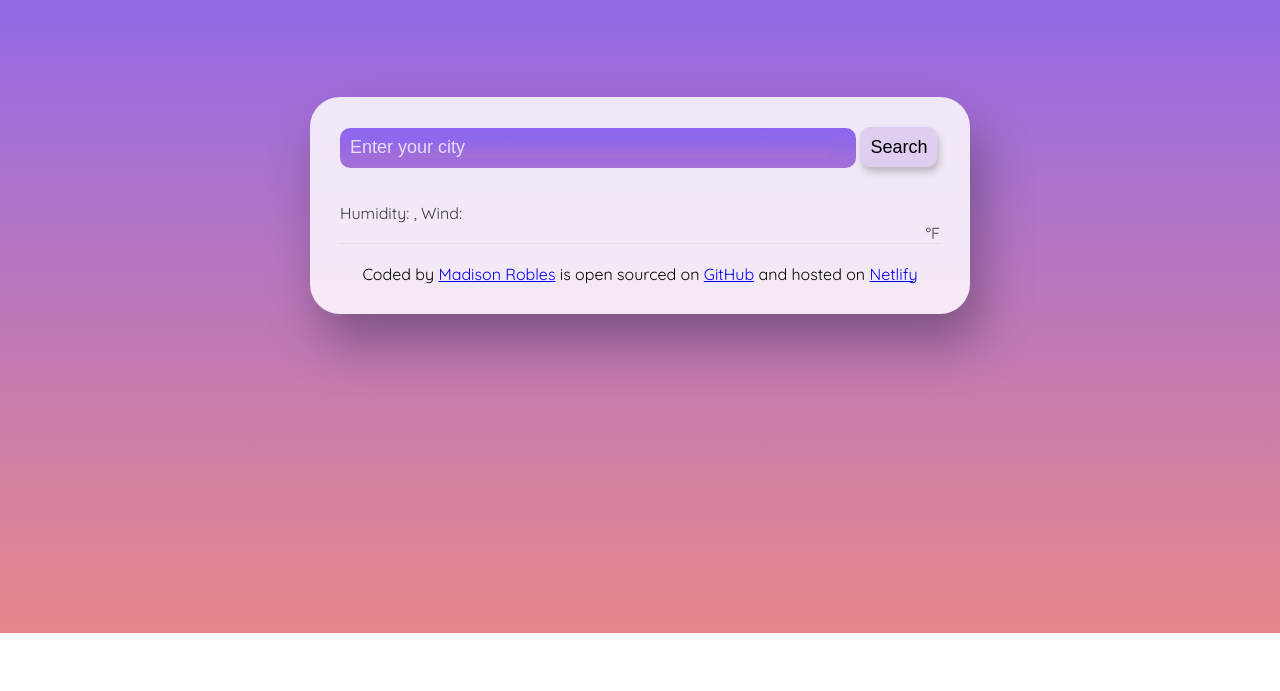
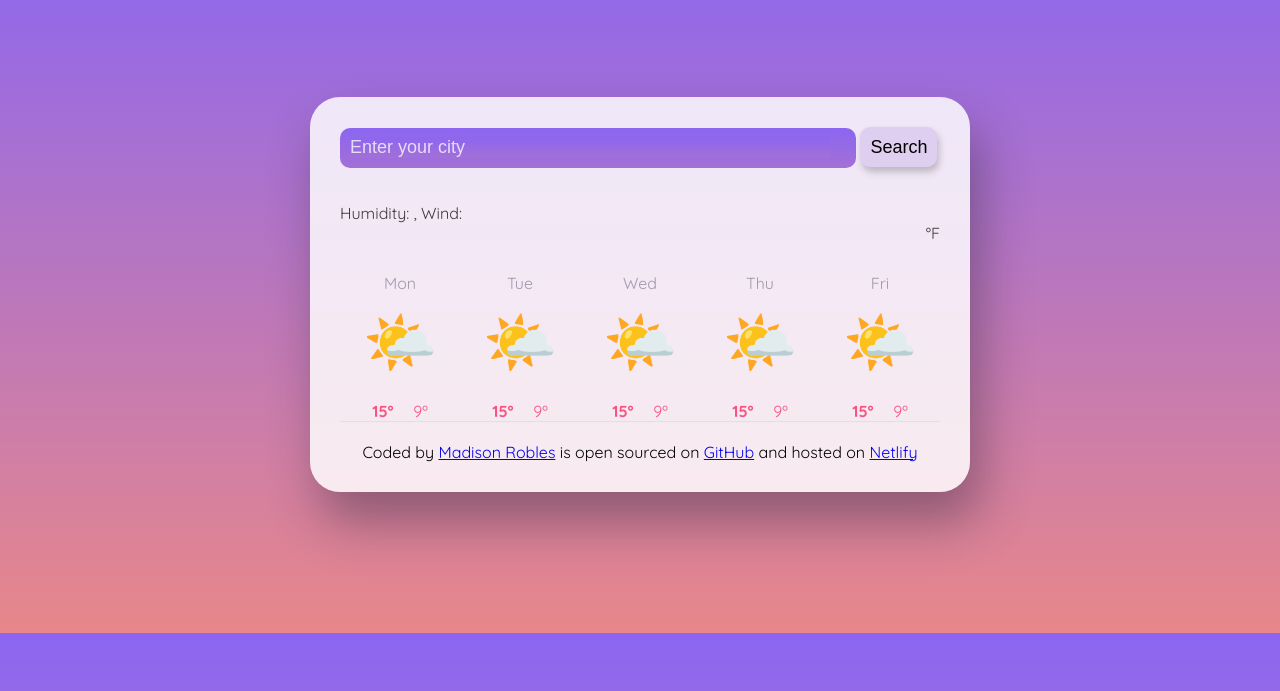
Before and after one commit to mrsmrobles/RoblesForecast, a plain HTML site: page index.html in a window 1280 px wide. Shown: the part 67-758 px from the top of the page. Drawn offline with nearby package versions, Linux system fonts and the light colour scheme; no server answers.

Commit message:
Added html for forecast section with dummy data and styled with css

```diff
--- a/index.html
+++ b/index.html
@@ -14,8 +14,8 @@
     <script src="https://unpkg.com/axios/dist/axios.min.js"></script>
   </head>
   <body>
-    <main>
-      <header>
+
+      <section>
         <img
           id="logo"
           src="/images/Blue Complex Cloud Logo.png"
@@ -23,9 +23,9 @@
         logo"
           ;
         />
-      </header>
+      </section>
       <div id="application">
-        <section>
+        <header>
           <form id="search-form">
             <input
               class="city"
@@ -36,7 +36,8 @@
             />
             <input class="search-button" type="submit" value="Search" />
           </form>
-        </section>
+        </header>
+      <main>
         <div class="current-weather">
           <div class="current-conditions">
             <h1 id="city-heading"></h1>
@@ -48,10 +49,61 @@
             </p>
           </div>
           <div class="current-temp-container">
-            <div id="icon">
-            </div>
+            <div id="icon"></div>
             <div id="current-temp"></div>
             <div class="temp-unit">°F</div>
+          </div>
+        </div>
+        <div class="weather-forecast">
+          <div class="weather-forecast-day">
+            <div class="weather-forecast-date">Mon</div>
+            <div class="weather-forecast-icon">🌤️</div>
+            <div class="weather-forecast-temperatures">
+              <div class="weather-forecast-temperature">
+                <strong>15º</strong>
+              </div>
+              <div class="weather-forecast-temperature">9º</div>
+            </div>
+          </div>
+          <div class="weather-forecast-day">
+            <div class="weather-forecast-date">Tue</div>
+            <div class="weather-forecast-icon">🌤️</div>
+            <div class="weather-forecast-temperatures">
+              <div class="weather-forecast-temperature">
+                <strong>15º</strong>
+              </div>
+              <div class="weather-forecast-temperature">9º</div>
+            </div>
+          </div>
+          <div class="weather-forecast-day">
+            <div class="weather-forecast-date">Wed</div>
+            <div class="weather-forecast-icon">🌤️</div>
+            <div class="weather-forecast-temperatures">
+              <div class="weather-forecast-temperature">
+                <strong>15º</strong>
+              </div>
+              <div class="weather-forecast-temperature">9º</div>
+            </div>
+          </div>
+          <div class="weather-forecast-day">
+            <div class="weather-forecast-date">Thu</div>
+            <div class="weather-forecast-icon">🌤️</div>
+            <div class="weather-forecast-temperatures">
+              <div class="weather-forecast-temperature">
+                <strong>15º</strong>
+              </div>
+              <div class="weather-forecast-temperature">9º</div>
+            </div>
+          </div>
+          <div class="weather-forecast-day">
+            <div class="weather-forecast-date">Fri</div>
+            <div class="weather-forecast-icon">🌤️</div>
+            <div class="weather-forecast-temperatures">
+              <div class="weather-forecast-temperature">
+                <strong>15º</strong>
+              </div>
+              <div class="weather-forecast-temperature">9º</div>
+            </div>
           </div>
         </div>
         <footer>
--- a/src/style.css
+++ b/src/style.css
@@ -1,7 +1,5 @@
 body {
   margin: 0;
-}
-main {
   background: linear-gradient(
     0deg,
     rgb(232, 135, 138) 0%,
@@ -10,6 +8,7 @@ main {
   height: 700px;
   margin: 0;
 }
+
 h1 {
   font-size: 45px;
   font-family: "Poppins", sans-serif;
@@ -58,11 +57,7 @@ input.city,
 .temp-unit {
   margin-top: 50px;
 }
-#current-temp {
-  font-size: 60px;
-  margin-top: 50px;
-  line-height: 1;
-}
+
 .city {
   width: 86%;
 }
@@ -74,13 +69,49 @@ input.city,
   color: #ad71c2;
   font-weight: bold;
 }
+.current-temp-container {
+  display: flex;
+}
+.weather-forecast {
+  display: flex;
+  justify-content: space-around;
+  margin-top: 30px;
+}
+
+.weather-forecast-date {
+  text-align: center;
+  color: rgba(39, 33, 66, 0.4);
+  font-size: 16px;
+  line-height: 20px;
+  margin-bottom: 10px;
+}
+
+.weather-forecast-icon {
+  width: 88px;
+  height: 88px;
+  display: block;
+  margin: 0 auto;
+  font-size: 60px;
+  text-align: center;
+}
+.weather-forecast-temperatures {
+  text-align: center;
+  color: #f65282;
+  margin-top: 10px;
+  display: flex;
+  justify-content: center;
+}
+
+.weather-forecast-temperature {
+  padding: 0 10px;
+}
 #logo {
   height: 60px;
 }
-.weather-icon {
-  width: 100px;
-  height: 100px;
-  margin-top: 35px;
+#current-temp {
+  font-size: 60px;
+  margin-top: 50px;
+  line-height: 1;
 }
 #application {
   background-color: rgba(255, 255, 255, 0.834);
@@ -92,6 +123,3 @@ input.city,
   box-shadow: 10px 30px 50px rgba(41, 34, 56, 0.41);
   font-family: "Quicksand", sans-serif;
 }
-.current-temp-container {
-  display: flex;
-}
```
